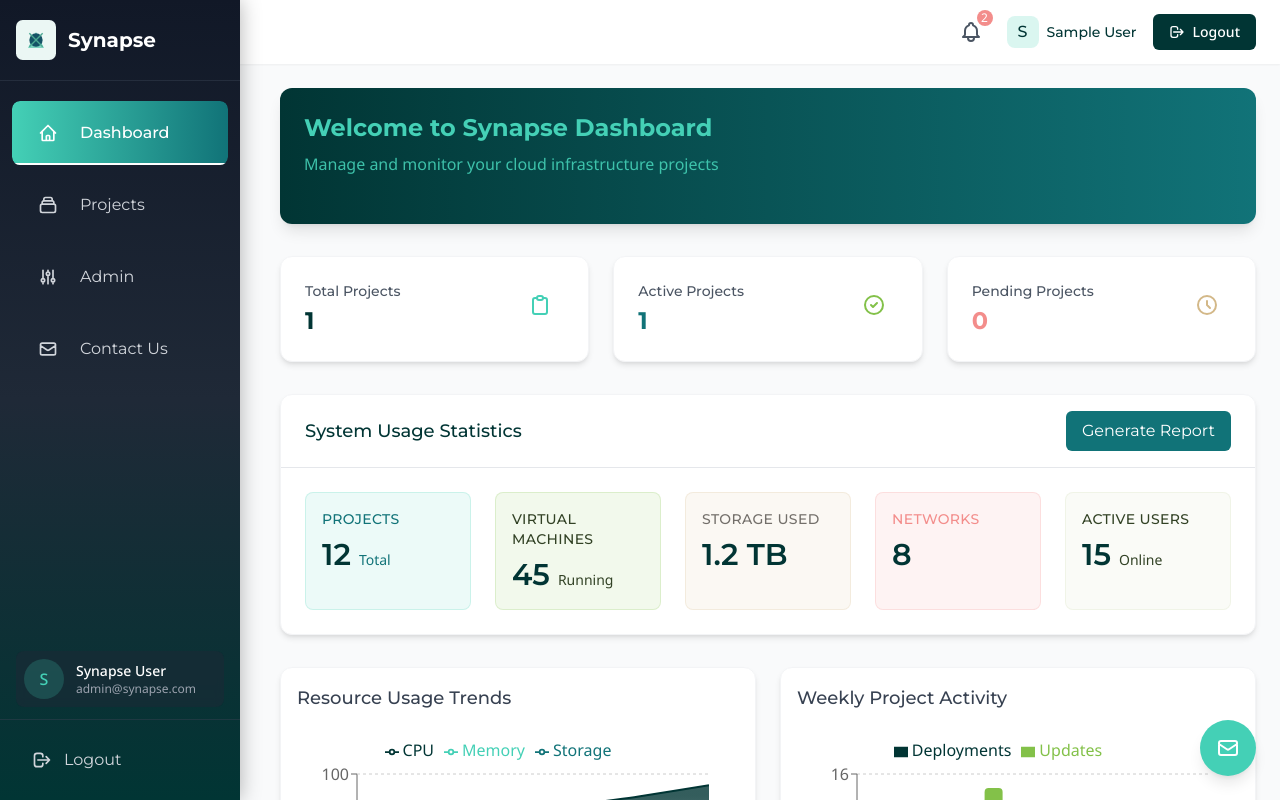
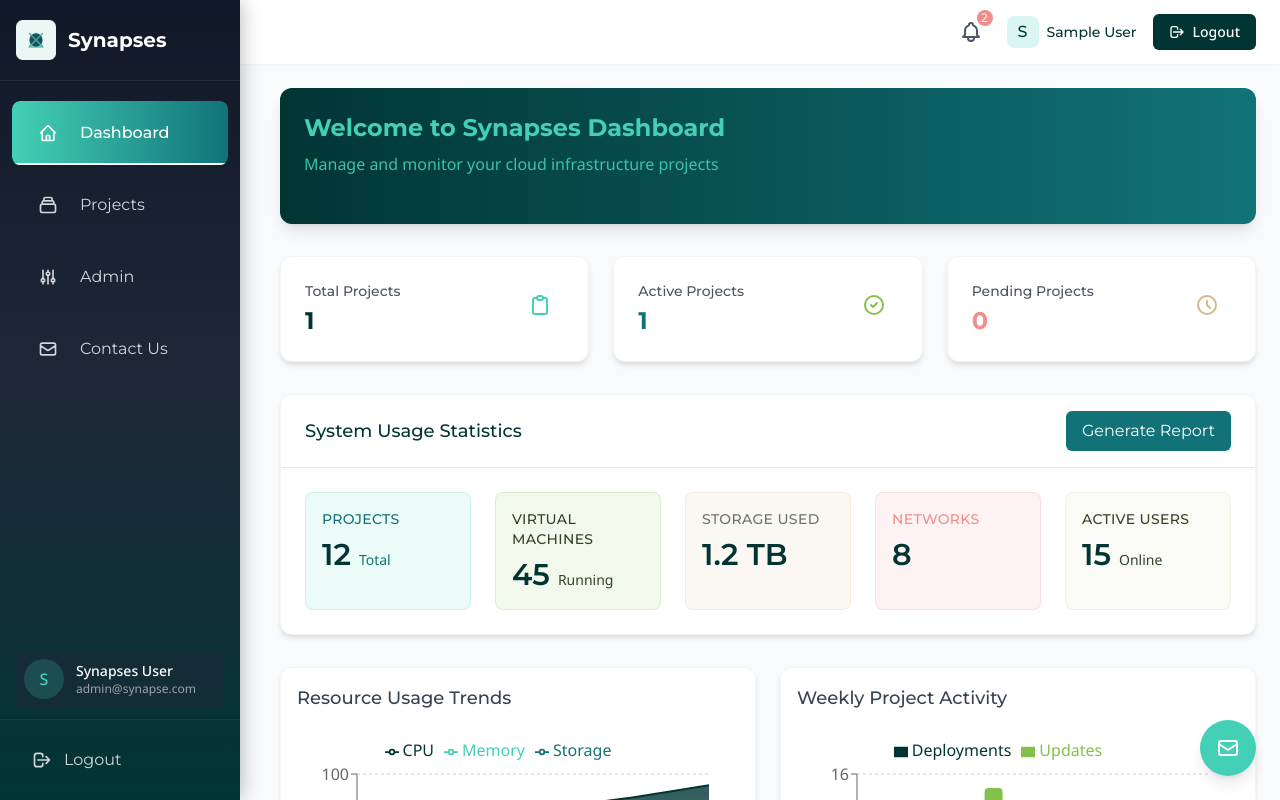
Before and after one commit to gityash2024/synaps, a React (Create React App) app: page /dashboard in a window 1280 px wide. Shown: the top 800 px of the page. Built offline with nearby package versions, Linux system fonts and the light colour scheme; sample sign-in values are in the browser's storage.

Commit message:
update code

```diff
--- a/package.json
+++ b/package.json
@@ -1,5 +1,5 @@
 {
-  "name": "Synapse",
+  "name": "Synapses",
   "version": "0.1.0",
   "private": true,
   "dependencies": {
--- a/public/index.html
+++ b/public/index.html
@@ -7,7 +7,7 @@
     <meta name="theme-color" content="#7DD3C0" />
     <meta
       name="description"
-      content="Synapse - Cloud Infrastructure Management Platform"
+      content="Synapses - Cloud Infrastructure Management Platform"
     />
     <link rel="apple-touch-icon" href="%PUBLIC_URL%/logo192.png" />
     <!--
@@ -24,7 +24,7 @@
       work correctly both with client-side routing and a non-root public URL.
       Learn how to configure a non-root public URL by running `npm run build`.
     -->
-    <title>Synapse - Cloud Infrastructure Management</title>
+    <title>Synapses - Cloud Infrastructure Management</title>
   </head>
   <body>
     <noscript>You need to enable JavaScript to run this app.</noscript>
--- a/src/components/layout/Sidebar.tsx
+++ b/src/components/layout/Sidebar.tsx
@@ -244,7 +244,7 @@ const Sidebar: React.FC = () => {
                 </svg>
               </div>
               <span className="ml-3 text-xl font-bold font-montserrat text-white transition-opacity duration-300 ease-in-out">
-                Synapse
+                Synapses
               </span>
             </Link>
 
@@ -315,7 +315,7 @@ const Sidebar: React.FC = () => {
                 S
               </div>
               <div className="ml-3">
-                <p className="text-sm font-medium text-white">Synapse User</p>
+                <p className="text-sm font-medium text-white">Synapses User</p>
                 <p className="text-xs text-gray-400">admin@synapse.com</p>
               </div>
             </div>
--- a/src/context/AuthContext.tsx
+++ b/src/context/AuthContext.tsx
@@ -27,7 +27,7 @@ export const AuthProvider: React.FC<{ children: ReactNode }> = ({ children }) =>
     if (email === 'email@demo.com' && password === '123456789') {
       const userData: User = {
         email,
-        name: 'Synapse User',
+        name: 'Synapses User',
       };
       setUser(userData);
       localStorage.setItem('user', JSON.stringify(userData));
--- a/src/pages/Admin.tsx
+++ b/src/pages/Admin.tsx
@@ -31,7 +31,7 @@ const initialUsers = [
 const initialSettings = [
   { id: 'notif', name: 'Email Notifications', enabled: true, description: 'Send email notifications for important events' },
   { id: 'mfa', name: 'Multi-Factor Authentication', enabled: false, description: 'Require MFA for all users' },
-  { id: 'apiAccess', name: 'API Access', enabled: true, description: 'Allow access to the Synapse API' },
+  { id: 'apiAccess', name: 'API Access', enabled: true, description: 'Allow access to the Synapses API' },
   { id: 'audit', name: 'Audit Logging', enabled: true, description: 'Log all user actions for security auditing' },
 ];
 
--- a/src/pages/Dashboard.tsx
+++ b/src/pages/Dashboard.tsx
@@ -477,7 +477,7 @@ const Dashboard: React.FC = () => {
         ref={headerRef}
         className="bg-gradient-to-r from-primary-darkBlue to-primary-teal rounded-xl shadow-lg mb-8 p-6 text-white"
       >
-        <h1 className="text-2xl text-primary-mint font-bold font-montserrat mb-2">Welcome to Synapse Dashboard</h1>
+        <h1 className="text-2xl text-primary-mint font-bold font-montserrat mb-2">Welcome to Synapses Dashboard</h1>
         <p className="text-primary-mint mb-6 opacity-90">Manage and monitor your cloud infrastructure projects</p>
       </div>
 
--- a/src/pages/Login.tsx
+++ b/src/pages/Login.tsx
@@ -128,7 +128,7 @@ const Login: React.FC = () => {
                 <path d="M40 80L80 40" stroke="#4DA892" strokeWidth="4" />
               </svg>
             </div>
-            <h1 className="text-5xl font-bold text-primary-darkBlue tracking-tight font-montserrat">Synapse</h1>
+            <h1 className="text-5xl font-bold text-primary-darkBlue tracking-tight font-montserrat">Synapses</h1>
             <p className="mt-6 text-xl text-primary-teal max-w-md font-montserrat">
               Cloud Infrastructure Management Platform
             </p>
@@ -148,7 +148,7 @@ const Login: React.FC = () => {
                   <path d="M40 80L80 40" stroke="#4DA892" strokeWidth="4" />
                 </svg>
               </div>
-              <h2 className="text-center text-3xl font-extrabold text-primary-darkBlue font-montserrat">Sign in to Synapse</h2>
+              <h2 className="text-center text-3xl font-extrabold text-primary-darkBlue font-montserrat">Sign in to Synapses</h2>
               <p className="mt-2 text-center text-sm text-gray-600 font-montserrat">
                 Enter your credentials to access your account
               </p>
--- a/src/store/projectStore.ts
+++ b/src/store/projectStore.ts
@@ -76,7 +76,7 @@ export const useProjectStore = create<ProjectState>((set) => ({
       region: 'us-east-1',
       projectType: 'default',
       billingOrganization: 'Demo Organization',
-      owner: 'Synapse User',
+      owner: 'Synapses User',
       status: 'Active',
       networks: [
         {
```
Also changed, not shown: public/manifest.json, 2 other files (tests, documents, lock files or other folders).
